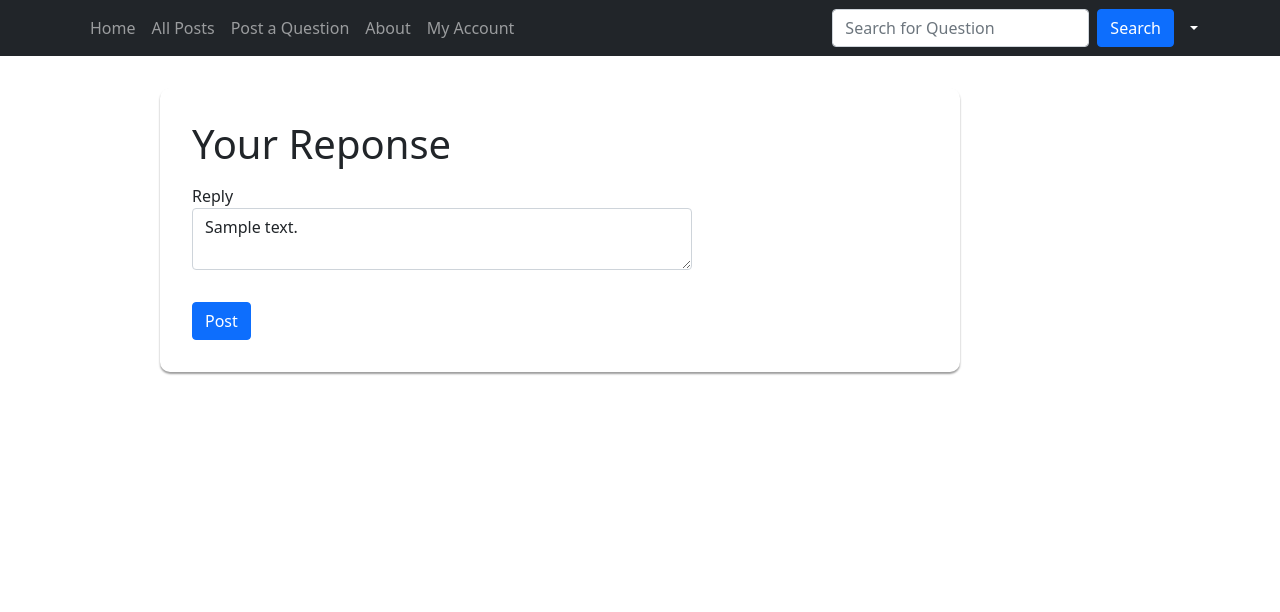
After one commit to Cngo2019/ITSC_3155_Project, a Flask app: page /reply/1/edit in a window 1280 px wide. The commit adds this page. Shown: the top 612 px of the page. Run offline with Flask 2, Linux system fonts and the light colour scheme; tables that the repository leaves empty hold one stand-in row (values such as "Sample post").

Commit message:
user can delete replies if they go to their account page

```diff
--- a/app.py
+++ b/app.py
@@ -367,5 +367,29 @@ def load_replies(account_id):
         reply_info['post_question'] = post_question
         reply_info['response'] = reply.main_text
         reply_info['date'] = reply.date_time
+        reply_info['reply_id'] = reply.reply_id
         my_replies.append(reply_info)
     return render_template("my_replies.html", my_replies = my_replies)
+
+@app.get('/reply/<reply_id>/edit')
+def edit_reply(reply_id):
+    current_reply = Reply.query.filter_by(reply_id=reply_id).first()
+    return render_template('edit_reply_form.html', reply=current_reply)
+
+@app.post('/reply/<reply_id>/edit')
+def update_reply(reply_id):
+    updated_text = request.form.get('reply_body')
+    current_reply = Reply.query.filter_by(reply_id=reply_id).first()
+    current_reply.main_text = updated_text
+    db.session.commit()
+
+    user_id = current_reply.account_id
+    return redirect(f'/user_replies/{user_id}')
+
+@app.post('/reply/<reply_id>/delete')
+def delete_reply(reply_id):
+    reply_to_delete = Reply.query.filter_by(reply_id=reply_id).first()
+    user_id = reply_to_delete.account_id
+    db.session.delete(reply_to_delete)
+    db.session.commit()
+    return redirect(f'/user_replies/{user_id}')
--- /dev/null
+++ b/templates/edit_reply_form.html
@@ -0,0 +1,49 @@
+{% extends '_loggedinlayout.html' %}
+{% block css %}
+<style>
+
+    .post-container .btn-post {
+        margin-top: 2em;
+    }
+
+    .post-container {
+        background: white;
+        border-radius: 10px;
+        box-shadow: 0 2px 2px rgb(157, 157, 157);
+        margin-left: 10em;
+        margin-top: 2em;
+        padding: 2em 2em 2em 2em;
+        width: 800px;
+        margin-bottom: 10px;
+    }
+    .post-container .form-select {
+        height:2.7rem;
+
+    }
+
+    .post-container p{
+        font-size: 25px;
+    }
+
+</style>
+{% endblock %}
+
+
+
+{% block body %}
+<!--Send this information to the route "obtain_post_info" using the post method-->
+<div class="post-container" >
+    <form action="/reply/{{ reply.reply_id}}/edit" method="post" style="width:500px;">
+        <h1>Your Reponse</h1>
+
+
+        <div class="mt-3 form-group">
+            <label for="exampleFormControlTextarea1">Reply</label>
+            <textarea class="form-control" id="reply_body" name="reply_body">{{ reply.main_text }}</textarea>
+        </div>
+
+            <button type="submit" class="btn-post btn btn-primary">Post</button>
+        </div>
+    </form>
+</div>
+{% endblock %}
--- a/templates/my_account.html
+++ b/templates/my_account.html
@@ -18,8 +18,8 @@
     </div>
     <div class="col-md-4 p-5">
         <h2>User Posts</h2>
-        <a href="/user_posts/{{ current_user.account_id }}">View My Posts</a>
-        <a href="/user_replies/{{ current_user.account_id }}">View My Replies</a>
+        <p> <a href="/user_posts/{{ current_user.account_id }}">View My Posts</a> </p>
+        <p><a href="/user_replies/{{ current_user.account_id }}">View My Replies</a></p>
     </div>
 </div>
 
--- a/templates/my_replies.html
+++ b/templates/my_replies.html
@@ -47,6 +47,12 @@
         <p>Post Title : {{ reply.post_title }}</p>
         <p>Post Question : {{ reply.post_question }}</p>
         <p>My Response: {{ reply.response }}</p>
+        <button onclick="location.href='/reply/{{ reply.reply_id }}/edit';" class="btn btn-primary">Edit</button>
+
+
+    <form action="/reply/{{ reply.reply_id }}/delete" method="post" style="margin-top:20px;">
+        <button class="btn btn-danger">Delete</button>
+    </form>
         </div>
     </div>
     {% endfor %}
```
